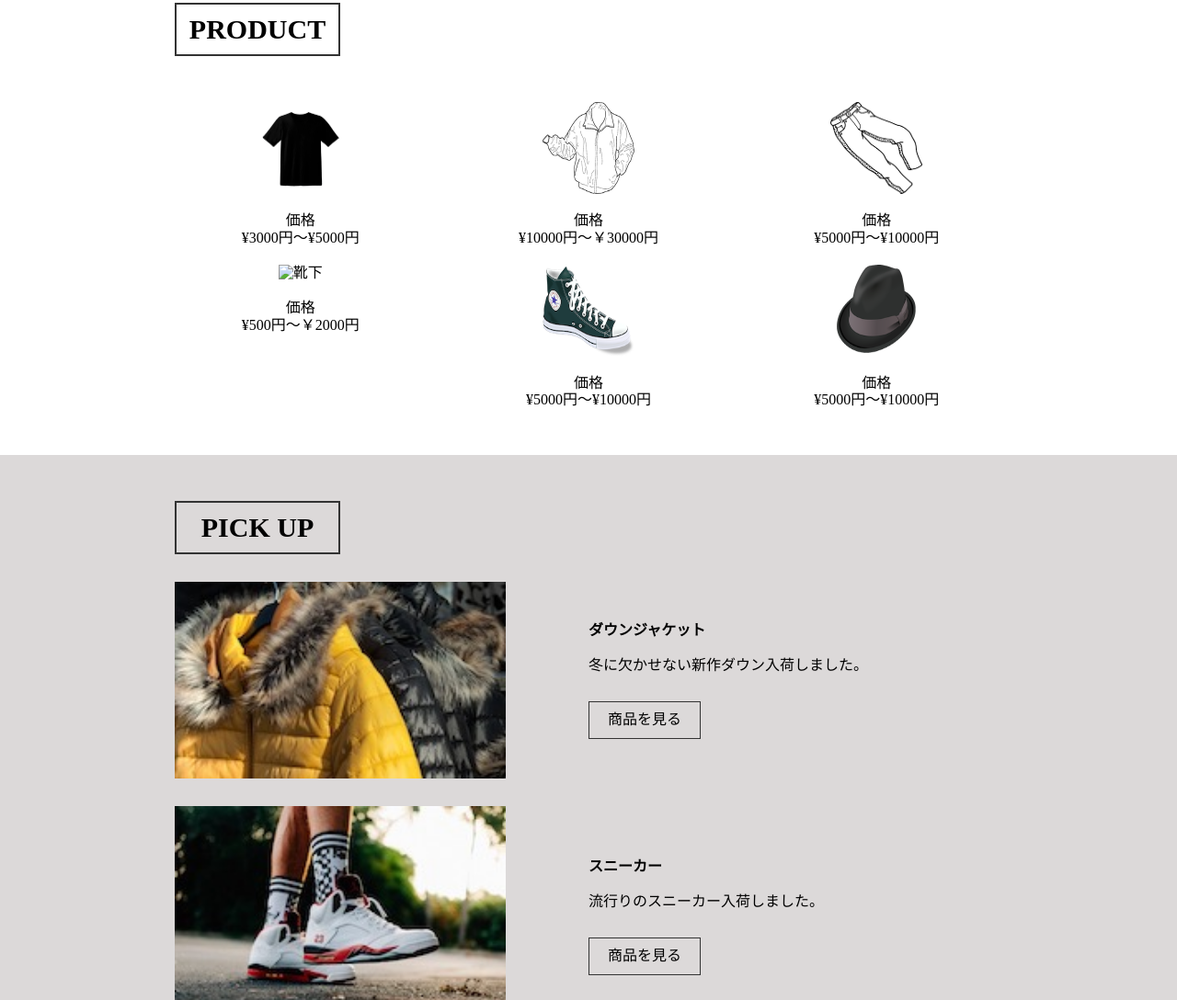
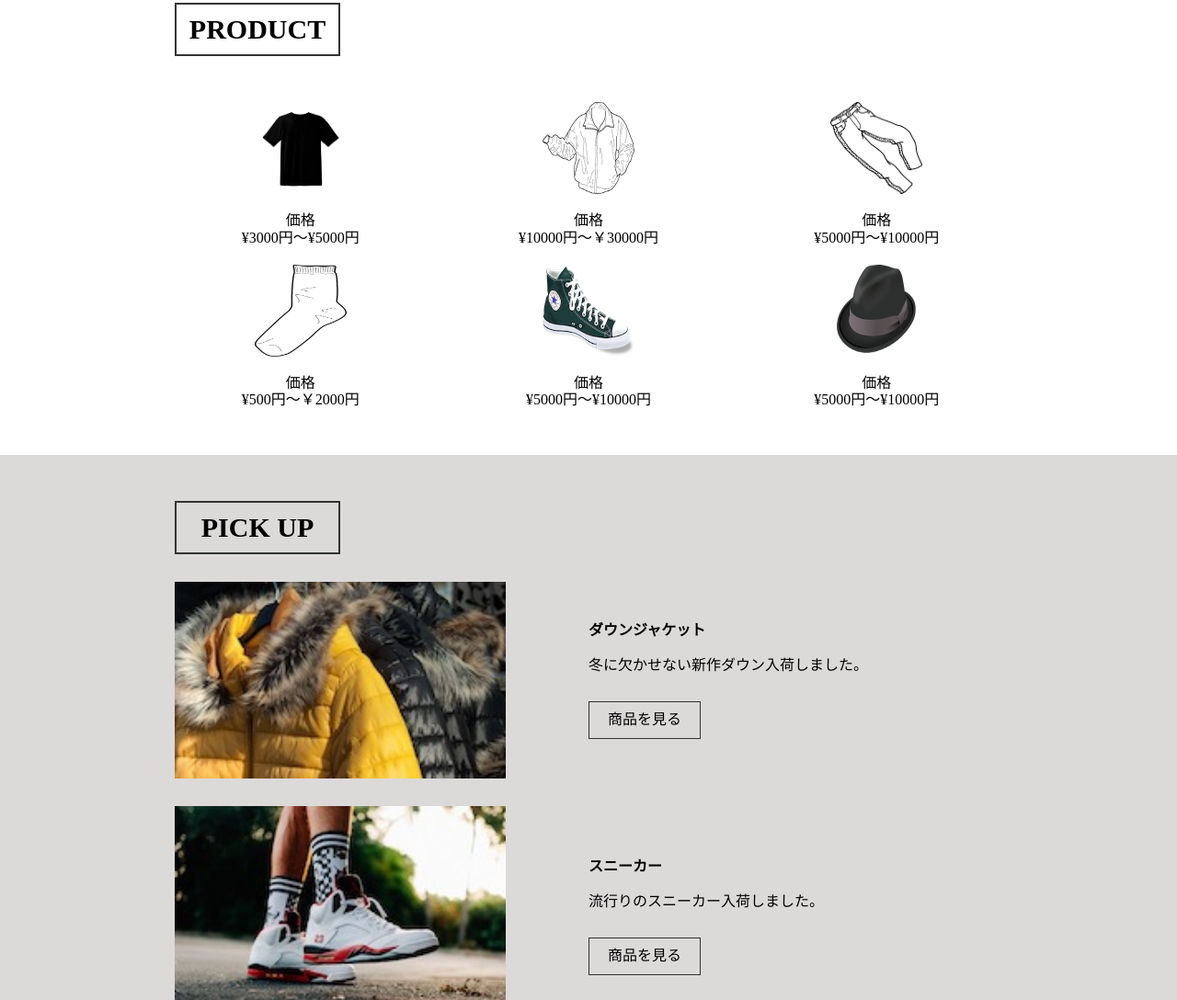
Before and after one commit to Kato-Dai26/kato-11-pro.github.io, a plain HTML site: page index.html in a window 1280 px wide. Shown: the part 1039-2127 px from the top of the page at 92% size. Drawn offline with nearby package versions, Linux system fonts and the light colour scheme; some packages are replaced by stand-ins of ours; files whose address does not match are found by name.

Commit message:
Update index.html

```diff
--- a/index.html
+++ b/index.html
@@ -107,7 +107,7 @@
         </li>
         <li>
           <div class="product-pic">
-            <img src="img/sock-geca9fc775_640.png" alt="靴下">
+            <img src="https://raw.githubusercontent.com/Kato-Dai26/kato-11-pro.github.io/a93826911427c032c07ec5b862fa730d3c12e4f2/sock-geca9fc775_640.png" alt="靴下">
           </div>
           <p>
             価格<br>
```
